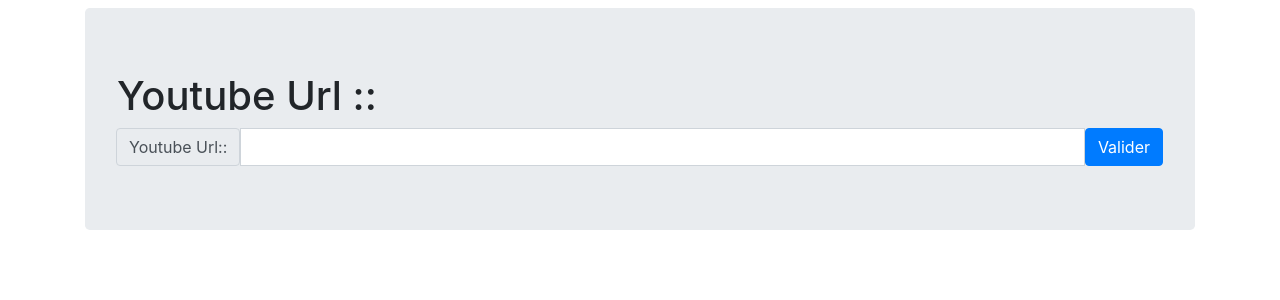
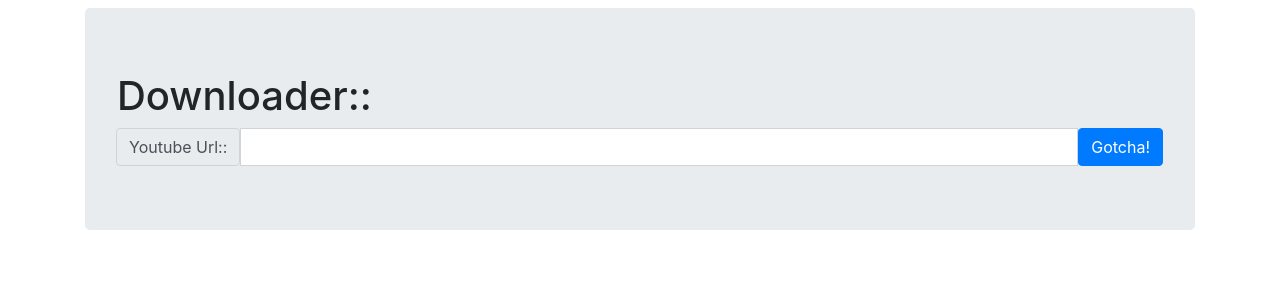
Before and after one commit to Noksit/Music, a Node server app: page / in a window 1280 px wide. Shown: the top 300 px of the page. Run offline with Node 20, Linux system fonts and the light colour scheme.

Commit message:
btn valider en Gotcha // Youtube Urbl en Downloader::

```diff
--- a/api/controller/apiController.js
+++ b/api/controller/apiController.js
@@ -5,7 +5,7 @@ let ffmpeg = require('ffmpeg-static');
 exports.download = function (req, res) {
     let YD = new YoutubeMp3Downloader({
         "ffmpeg": ffmpeg.path,
-        "outputPath": "./output",    // Where should the downloaded and encoded files be stored?
+        "outputPath": "./output",               // Where should the downloaded and encoded files be stored?
         "youtubeVideoQuality": "highest",       // What video quality should be used?
     });
     let id = req.params.id;
--- a/views/home.jade
+++ b/views/home.jade
@@ -47,13 +47,13 @@ body.m-2
         });
     div.container
         div.jumbotron
-            h1 Youtube Url ::
+            h1 Downloader::
             div.row
             .input-group.flex-nowrap
                 .input-group-prepend
                 span#addon-wrapping.input-group-text Youtube Url::
                 input.form-control(id="input" type='text', aria-label='Username', aria-describedby='addon-wrapping')
-                button.btn.btn-primary(id="btn") Valider
+                button.btn.btn-primary(id="btn") Gotcha!
 
             div(id="loader").row.p-5.d-none.justify-content-center
                 .spinner-border(role='status')
```
